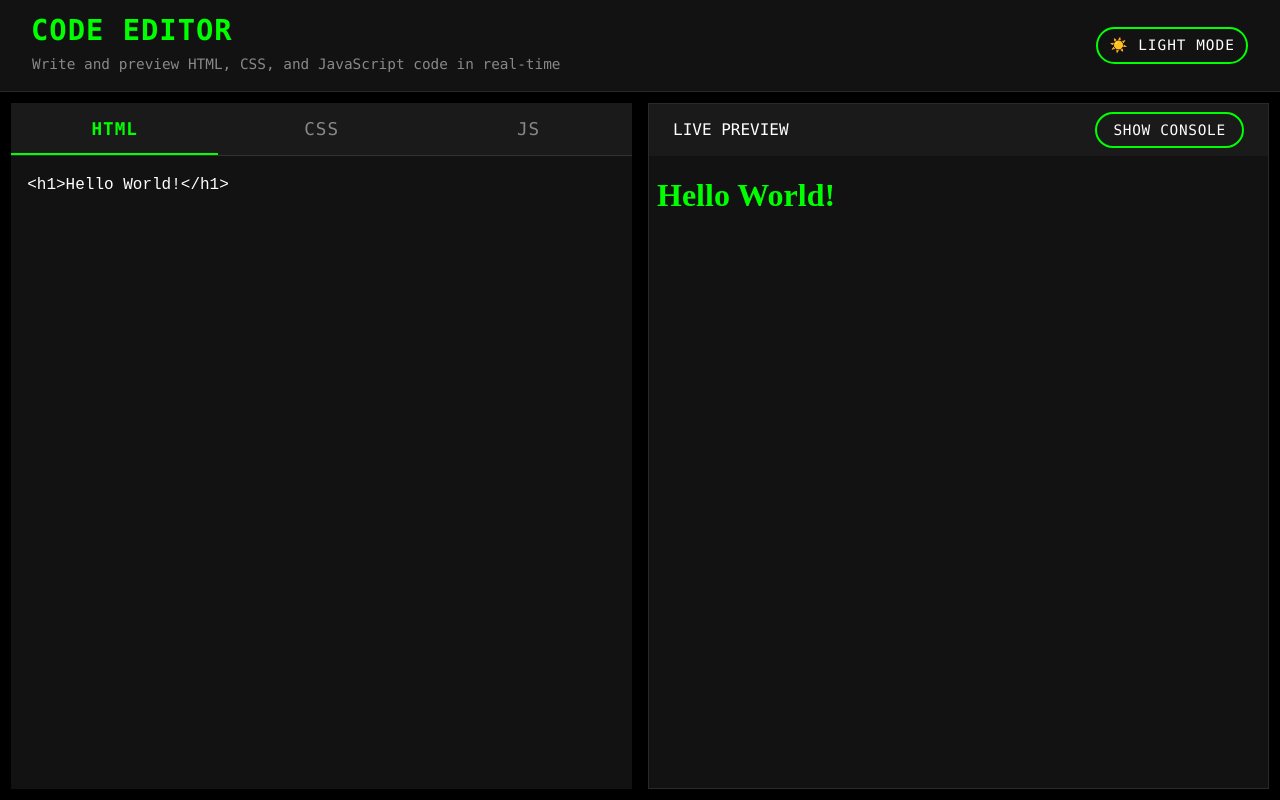
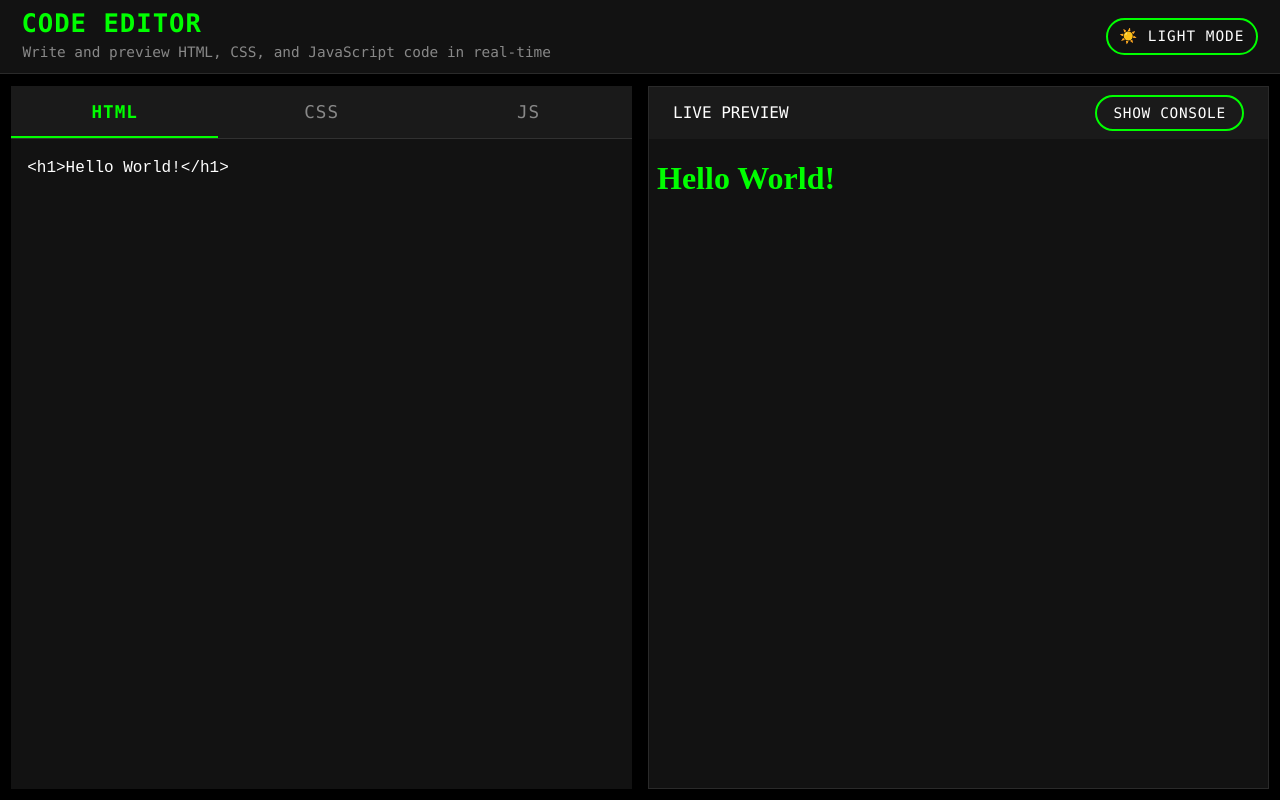
Before and after one commit to VIDHITTS/Markdown-Magic, a React (Vite) app: page / in a window 1280 px wide. Built offline with nearby package versions, Linux system fonts and the light colour scheme.

Commit message:
header tweaks

```diff
--- a/src/App.css
+++ b/src/App.css
@@ -41,7 +41,7 @@ width:100vw;
 background:var(--background_colour);
 }
 .app-header{
-padding:1rem 2rem;
+padding:0.6rem 1.4rem;
 background:var(--light_background_colour);
 border-bottom:1px solid var(--border_colour);
 width:100%;
@@ -51,13 +51,13 @@ align-items:center;
 }
 .app-header h1{
 margin:-1px;
-font-size:1.8rem;
+font-size:1.6rem;
 color:var(--main_colour);
 font-weight:900;
 letter-spacing:1px;
 }
 .app-header p{
-margin-top:0.5rem;
+margin-top:0.4rem;
 color:var(--another_text_color);
 font-size:0.9rem;
 }
```
